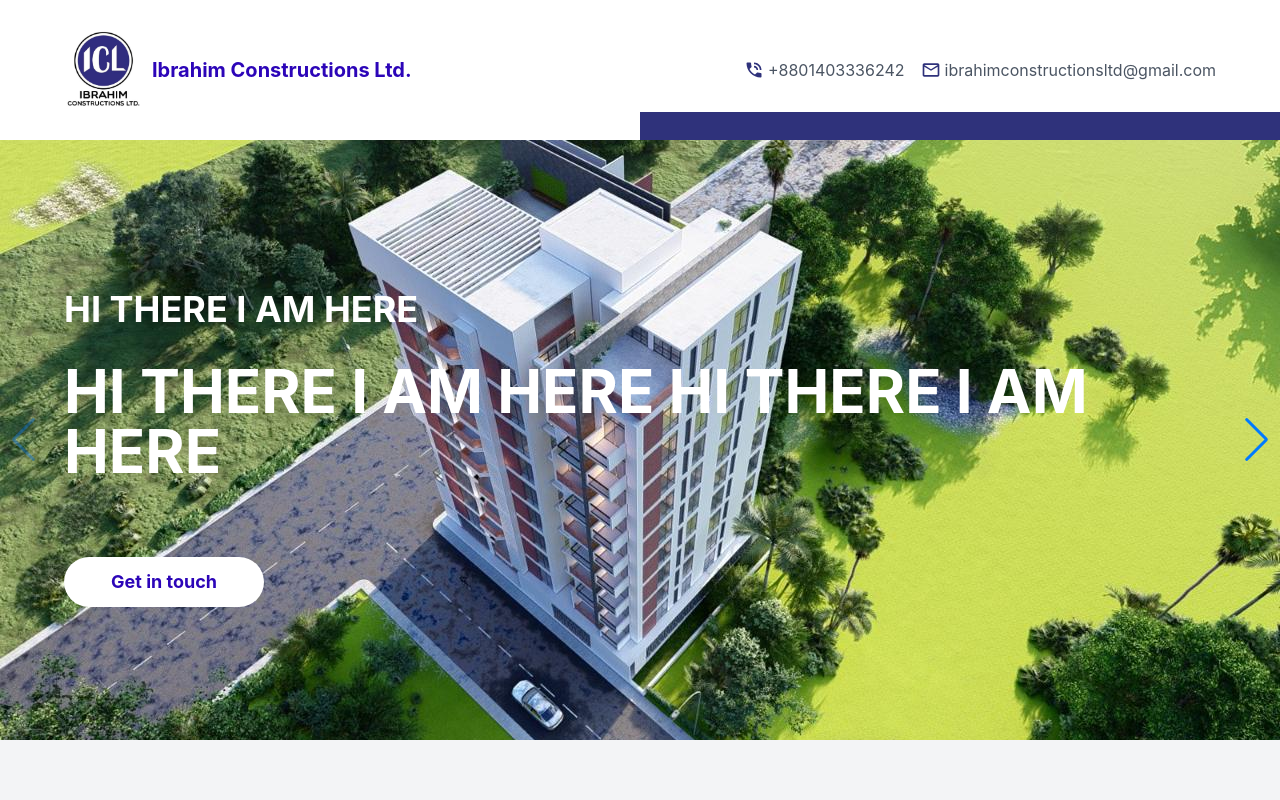
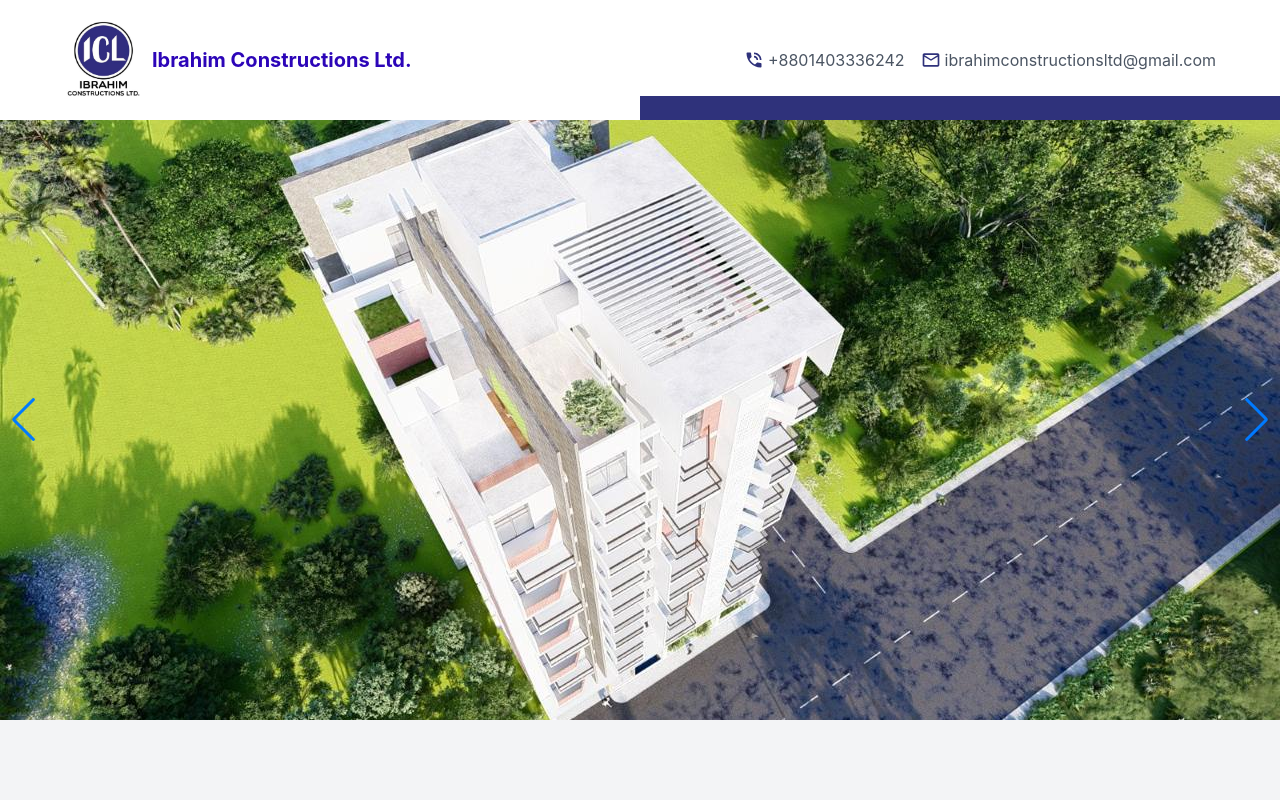
Before and after one commit to Farhad16/ibrahim-construction, a React (Create React App) app: page / in a window 1280 px wide. Shown: the top 800 px of the page. Built offline with nearby package versions, Linux system fonts and the light colour scheme.

Commit message:
fix: issue in navbar

```diff
--- a/src/components/homepage/SlideBanner.tsx
+++ b/src/components/homepage/SlideBanner.tsx
@@ -1,13 +1,20 @@
 import { Swiper, SwiperSlide } from "swiper/react";
 import "swiper/css";
 import "swiper/css/navigation";
-import { Navigation } from "swiper/modules";
+import { Autoplay, Navigation } from "swiper/modules";
 import { motion } from "framer-motion";
 import { Link } from "react-router-dom";
 
 const SlideBanner = () => {
   return (
-    <Swiper navigation={true} modules={[Navigation]} className="z-0 w-full">
+    <Swiper
+      navigation={true}
+      modules={[Navigation, Autoplay]}
+      autoplay={{
+        delay: 5000,
+      }}
+      className="z-0 w-full"
+    >
       <SwiperSlide>
         <div
           style={{
--- a/src/components/shared/NavDrawer.tsx
+++ b/src/components/shared/NavDrawer.tsx
@@ -1,10 +1,9 @@
 import * as React from "react";
 
 import Drawer from "@mui/material/Drawer";
-import { Link, NavLink } from "react-router-dom";
+import { NavLink } from "react-router-dom";
 import { pages } from "../../constance/menu";
 import CloseIcon from "@mui/icons-material/Close";
-import FacebookIcon from "@mui/icons-material/Facebook";
 import FooterLinks from "./FooterLinks";
 
 export default function NavDrawer({ open, toggleDrawer }: any) {
--- a/src/components/shared/Navbar.tsx
+++ b/src/components/shared/Navbar.tsx
@@ -28,12 +28,15 @@ const Navbar = () => {
   return (
     <>
       <div className="flex md:hidden gap-8 items-center fixed bg-white zIdx px-4 py-4 w-full justify-between">
-        <Link to="/" className="flex items-center gap-2">
-          <img src="/assets/logo.png" alt="logo" className="w-16 h-16" />
+        <div className="flex items-center gap-2">
+          <Link to="/" className="focus:no-underline no-underline">
+            <img src="/assets/logo.png" alt="logo" className="w-16 h-16" />
+          </Link>
+
           <span className="text-lg sm:text-xl capitalize text-global font-bold w-fit">
             Ibrahim Constructions ltd.
           </span>
-        </Link>
+        </div>
         <div className="flex items-center justify-center min-w-[60px] ">
           <MenuIcon onClick={(e) => setOpen(true)} className="cursor-pointer" />
         </div>
@@ -41,14 +44,16 @@ const Navbar = () => {
       <NavDrawer open={open} toggleDrawer={toggleDrawer} />
 
       <nav className="px-8 sm:px-16 text-black relative">
-        <div className="flex flex-col md:flex-row justify-between md:items-center gap-4 md:h-[140px] py-4">
+        <div className="flex flex-col md:flex-row justify-between md:items-center gap-4 md:h-[120px] py-4">
           <div className="hidden md:flex gap-8 items-center">
-            <Link to="/" className="flex items-center gap-2">
-              <img src="/assets/logo.png" alt="logo" className="w-20 h-20" />
+            <div className="flex items-center gap-2">
+              <Link to="/" className="focus:no-underline no-underline">
+                <img src="/assets/logo.png" alt="logo" className="w-20 h-20" />
+              </Link>
               <span className="text-lg sm:text-xl capitalize text-global font-bold">
                 Ibrahim Constructions ltd.
               </span>
-            </Link>
+            </div>
           </div>
 
           <div className="hidden sm:flex items-center gap-2 lg:gap-4 flex-wrap">
@@ -78,20 +83,22 @@ const Navbar = () => {
           transition={{ duration: 0.5, easing: "easeOut" }}
           className={`hidden md:flex items-center min-h-[70px] absolute right-0 top-[80%] zIdx ${
             scroll
-              ? "!fixed !top-0 w-full bg-white text-global scrollNav justify-between py-2"
+              ? "!fixed !top-0 w-full bg-white text-global scrollNav justify-between"
               : "clip w-1/2 bg-global text-white justify-end"
           }`}
         >
           {scroll && (
-            <Link to="/" className="flex items-center gap-2 pl-8 sm:pl-16">
-              <img src="/assets/logo.png" alt="logo" className="w-16 h-16" />
+            <div className="flex items-center gap-2 pl-8 sm:pl-16">
+              <Link to="/" className="focus:no-underline no-underline">
+                <img src="/assets/logo.png" alt="logo" className="w-16 h-16" />
+              </Link>
               <span className="text-lg sm:text-xl capitalize text-global font-bold w-fit">
                 Ibrahim Constructions ltd.
               </span>
-            </Link>
+            </div>
           )}
 
-          <div className="flex items-center gap-6 mr-[70px] text-base">
+          <div className="flex items-center gap-6 mr-[70px] text-base menu">
             {pages.map((page) => (
               <NavLink
                 to={page.link}
--- a/src/index.css
+++ b/src/index.css
@@ -25,16 +25,10 @@ code {
 }
 
 *::-webkit-scrollbar-track {
-  background: rgba(213, 213, 213, 0.2);
+  background: rgba(255, 255, 255);
 }
 
 *::-webkit-scrollbar-thumb {
-  background: rgba(255, 255, 255, 0.5);
+  background: rgba(138, 138, 138);
   border-radius: 20px;
 }
-
-.swiper,
-.swiper-wrapper,
-.swiper-slide {
-  z-index: 0 !important;
-}
--- a/src/styles/navbar.css
+++ b/src/styles/navbar.css
@@ -6,12 +6,12 @@
   z-index: 10;
 }
 
-nav a,
+.menu a,
 .scrollNav a {
   position: relative;
 }
 
-nav a::before {
+.menu a::before {
   content: " ";
   position: absolute;
   bottom: 0;
@@ -26,11 +26,11 @@ nav a::before {
   background-color: #2f327b;
 }
 
-nav a:hover::before {
+.menu a:hover::before {
   width: 100%;
 }
 
-.active::before {
+.menu .active::before {
   content: " ";
   position: absolute;
   bottom: 0;
```
